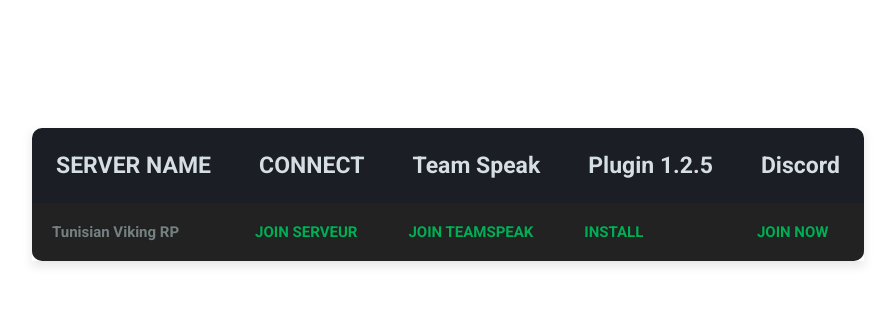
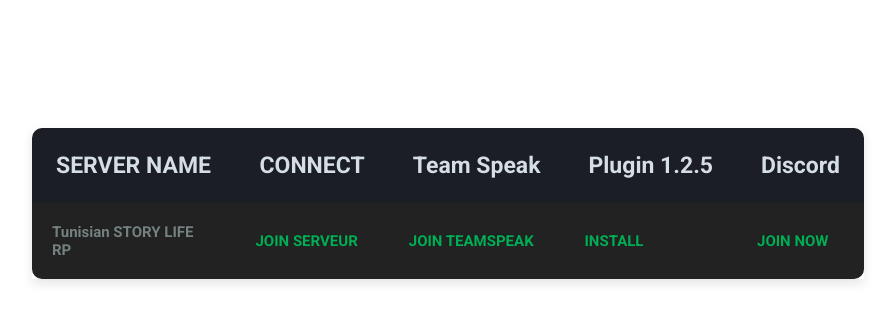
Before and after one commit to VipaTN/STORY-LIFE, a plain HTML site: page index.html in a window 1280 px wide. Shown: the whole page, without its empty margins (192-1087 px from the left). Drawn offline with Linux system fonts and the light colour scheme.

Commit message:
Update index.html

```diff
--- a/index.html
+++ b/index.html
@@ -29,7 +29,7 @@
 </thead>
 <tbody class="table-hover">
             <tr>
-<td class="text-left"><b>Tunisian Viking RP</b></td>
+<td class="text-left"><b>Tunisian STORY LIFE RP</b></td>
 <td class="text-left"><a href="fivem://connect/n1.i-hosting.net:30101" class="join-btn"><b>JOIN SERVEUR</b></a></td>
 <td class="text-left"><a href="ts3server://vikingshardestrp.miki-ts.eu" class="join-btn"><b>JOIN TEAMSPEAK</b></a></td>
 <td class="text-left"><a href="https://github.com/Itokoyamato/TokoVOIP_TS3/releases/download/v1.2.5-v1.3.5/tokovoip_1_2_5.ts3_plugin" class="join-btn"><b>INSTALL</b></a></td>
```
